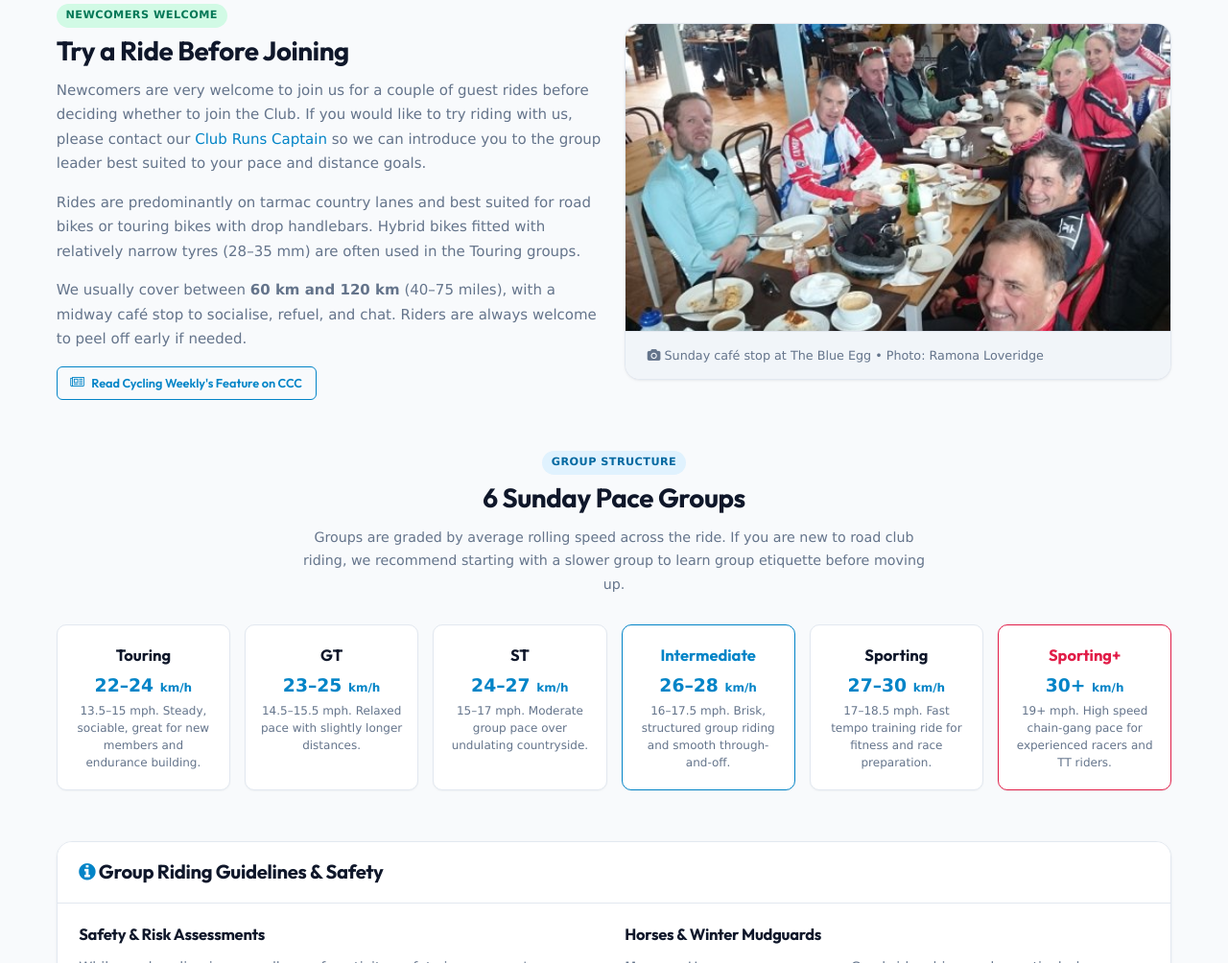
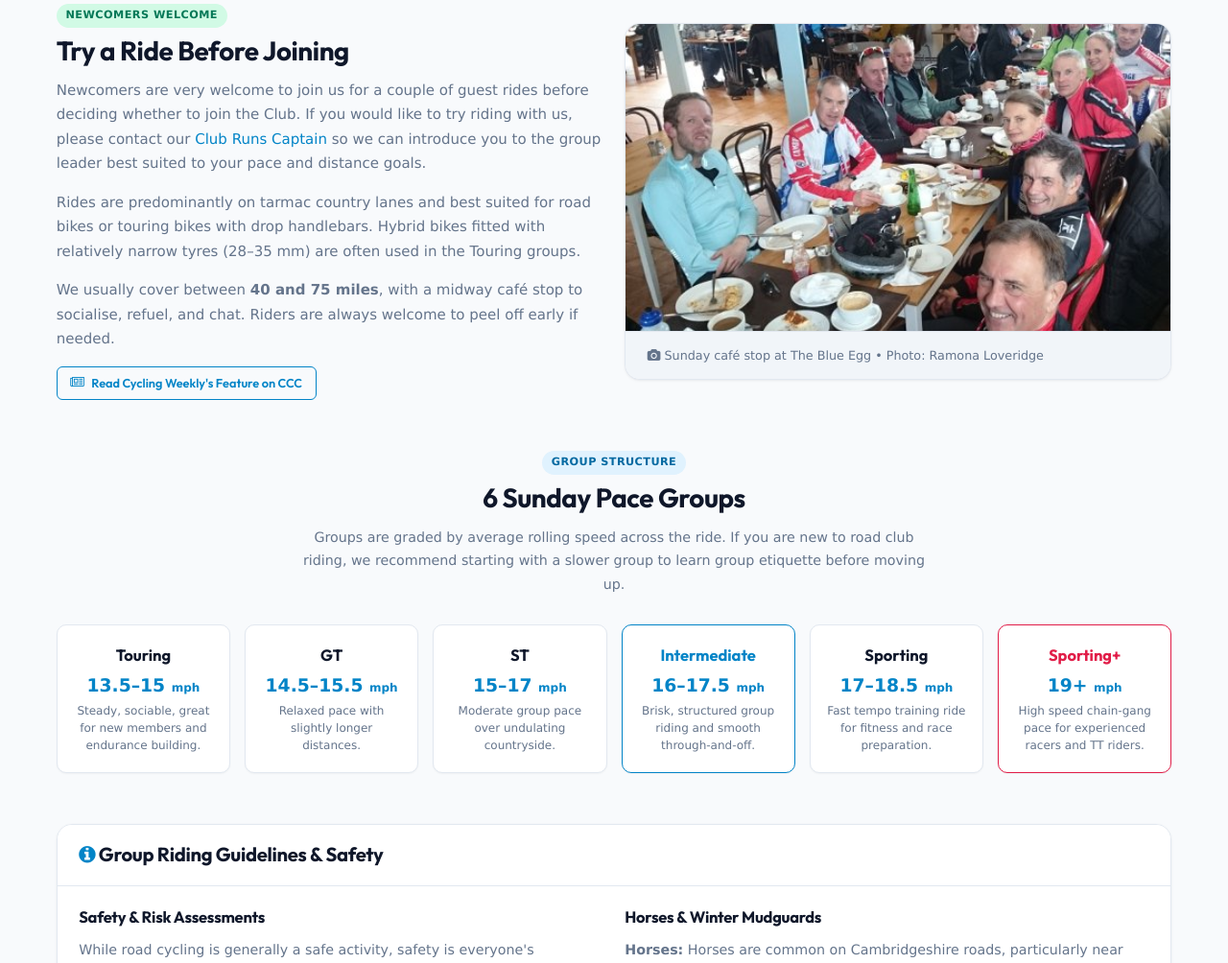
Before and after one commit to fangfufu/cambridge-cycling-club-website, a plain HTML site: page public_html/clubruns.htm in a window 1280 px wide. Shown: the part 501-1505 px from the top of the page at 96% size. Drawn offline with Linux system fonts and the light colour scheme.

Commit message:
Convert metric units to imperial
Convert metric units introduced during the website redesign after
commit 1cbe4229f0664c033c1b2667082e96a83c652843 to imperial units:

- Update homepage hero stat and card descriptions to miles and mph
- Update Sunday club run pace cards to display speeds in mph
- Update club run and about us distance descriptions to miles

```diff
--- a/public_html/clubruns.htm
+++ b/public_html/clubruns.htm
@@ -4,7 +4,7 @@
   <meta charset="utf-8">
   <meta name="viewport" content="width=device-width, initial-scale=1">
   <title>Sunday Club Runs | Cambridge Cycling Club</title>
-  <meta name="description" content="Join Cambridge Cycling Club on our Sunday morning group rides. 6 pace groups from Touring (22 km/h) to Sporting+ (30+ km/h) meeting at Addenbrooke's.">
+  <meta name="description" content="Join Cambridge Cycling Club on our Sunday morning group rides. 6 pace groups from Touring (14 mph) to Sporting+ (19+ mph) meeting at Addenbrooke's.">
   <meta name="keywords" content="sunday group rides, club runs, cambridge cycling, addenbrookes, cafe stop cycling">
 
   <link rel="icon" type="image/x-icon" href="favicon.ico">
@@ -82,7 +82,7 @@
             Rides are predominantly on tarmac country lanes and best suited for road bikes or touring bikes with drop handlebars. Hybrid bikes fitted with relatively narrow tyres (28–35 mm) are often used in the Touring groups.
           </p>
           <p style="color: var(--text-muted);">
-            We usually cover between <strong>60 km and 120 km</strong> (40–75 miles), with a midway café stop to socialise, refuel, and chat. Riders are always welcome to peel off early if needed.
+            We usually cover between <strong>40 and 75 miles</strong>, with a midway café stop to socialise, refuel, and chat. Riders are always welcome to peel off early if needed.
           </p>
           <div style="margin-top: 1rem;">
             <a href="https://www.cyclingweekly.com/news/latest-news/ride-with-cambridge-cycling-club-317802" target="_blank" rel="noopener" class="btn btn-outline btn-sm">
@@ -115,38 +115,38 @@
       <div class="pace-grid">
         <div class="pace-card">
           <div class="pace-group-name">Touring</div>
-          <div class="pace-speed">22&ndash;24 <span style="font-size: 0.8rem;">km/h</span></div>
-          <div class="pace-desc">13.5&ndash;15 mph. Steady, sociable, great for new members and endurance building.</div>
+          <div class="pace-speed">13.5&ndash;15 <span style="font-size: 0.8rem;">mph</span></div>
+          <div class="pace-desc">Steady, sociable, great for new members and endurance building.</div>
         </div>
 
         <div class="pace-card">
           <div class="pace-group-name">GT</div>
-          <div class="pace-speed">23&ndash;25 <span style="font-size: 0.8rem;">km/h</span></div>
-          <div class="pace-desc">14.5&ndash;15.5 mph. Relaxed pace with slightly longer distances.</div>
+          <div class="pace-speed">14.5&ndash;15.5 <span style="font-size: 0.8rem;">mph</span></div>
+          <div class="pace-desc">Relaxed pace with slightly longer distances.</div>
         </div>
 
         <div class="pace-card">
           <div class="pace-group-name">ST</div>
-          <div class="pace-speed">24&ndash;27 <span style="font-size: 0.8rem;">km/h</span></div>
-          <div class="pace-desc">15&ndash;17 mph. Moderate group pace over undulating countryside.</div>
+          <div class="pace-speed">15&ndash;17 <span style="font-size: 0.8rem;">mph</span></div>
+          <div class="pace-desc">Moderate group pace over undulating countryside.</div>
         </div>
 
         <div class="pace-card" style="border-color: var(--accent);">
           <div class="pace-group-name" style="color: var(--accent);">Intermediate</div>
-          <div class="pace-speed">26&ndash;28 <span style="font-size: 0.8rem;">km/h</span></div>
-          <div class="pace-desc">16&ndash;17.5 mph. Brisk, structured group riding and smooth through-and-off.</div>
+          <div class="pace-speed">16&ndash;17.5 <span style="font-size: 0.8rem;">mph</span></div>
+          <div class="pace-desc">Brisk, structured group riding and smooth through-and-off.</div>
         </div>
 
         <div class="pace-card">
           <div class="pace-group-name">Sporting</div>
-          <div class="pace-speed">27&ndash;30 <span style="font-size: 0.8rem;">km/h</span></div>
-          <div class="pace-desc">17&ndash;18.5 mph. Fast tempo training ride for fitness and race preparation.</div>
+          <div class="pace-speed">17&ndash;18.5 <span style="font-size: 0.8rem;">mph</span></div>
+          <div class="pace-desc">Fast tempo training ride for fitness and race preparation.</div>
         </div>
 
         <div class="pace-card" style="border-color: var(--racing-red);">
           <div class="pace-group-name" style="color: var(--racing-red);">Sporting+</div>
-          <div class="pace-speed">30+ <span style="font-size: 0.8rem;">km/h</span></div>
-          <div class="pace-desc">19+ mph. High speed chain-gang pace for experienced racers and TT riders.</div>
+          <div class="pace-speed">19+ <span style="font-size: 0.8rem;">mph</span></div>
+          <div class="pace-desc">High speed chain-gang pace for experienced racers and TT riders.</div>
         </div>
       </div>
     </section>
```
Also changed, not shown: public_html/aboutus.htm (+1 -1 lines), public_html/index.htm (+2 -2 lines), public_html/index.html (+2 -2 lines).
